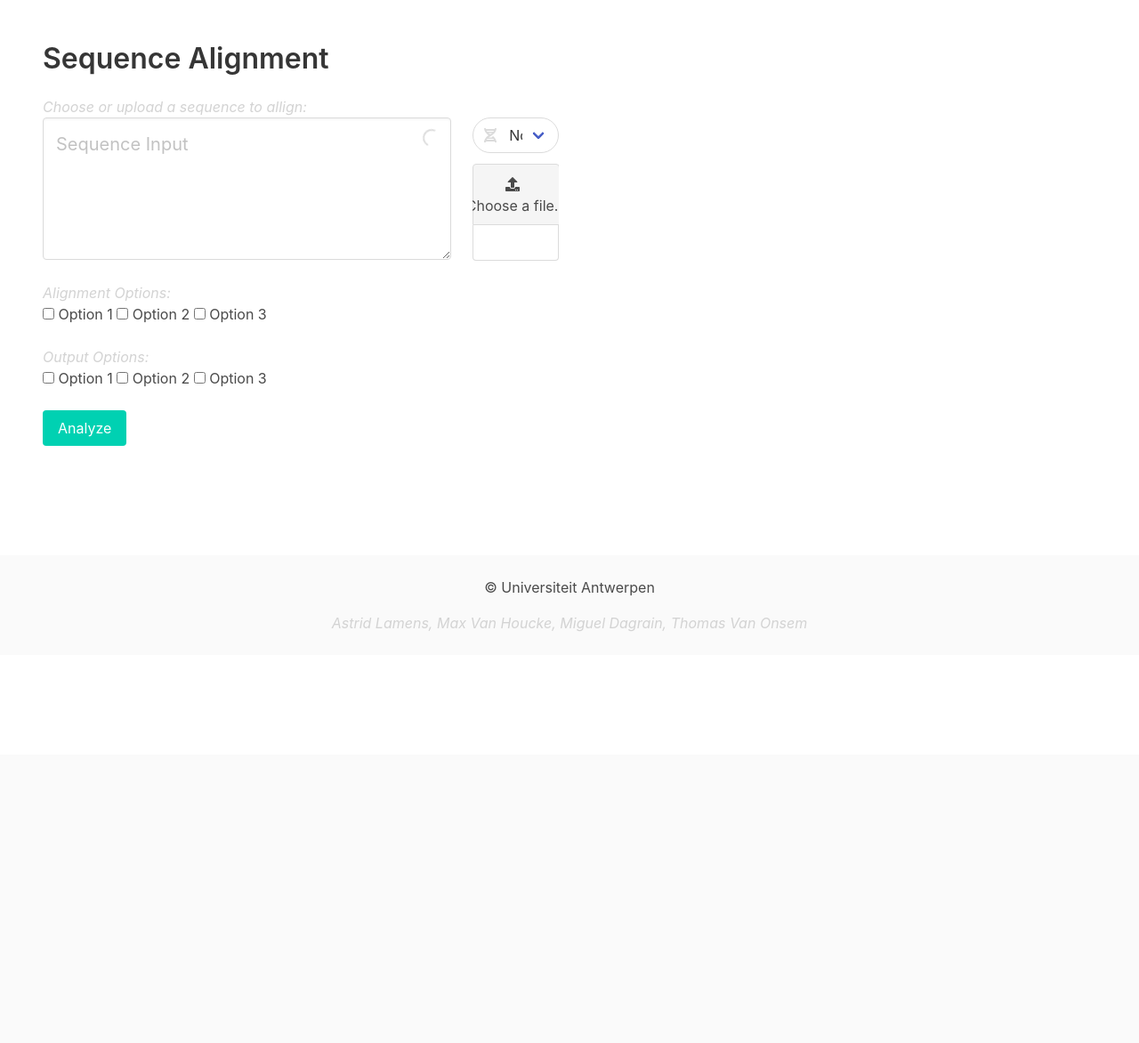
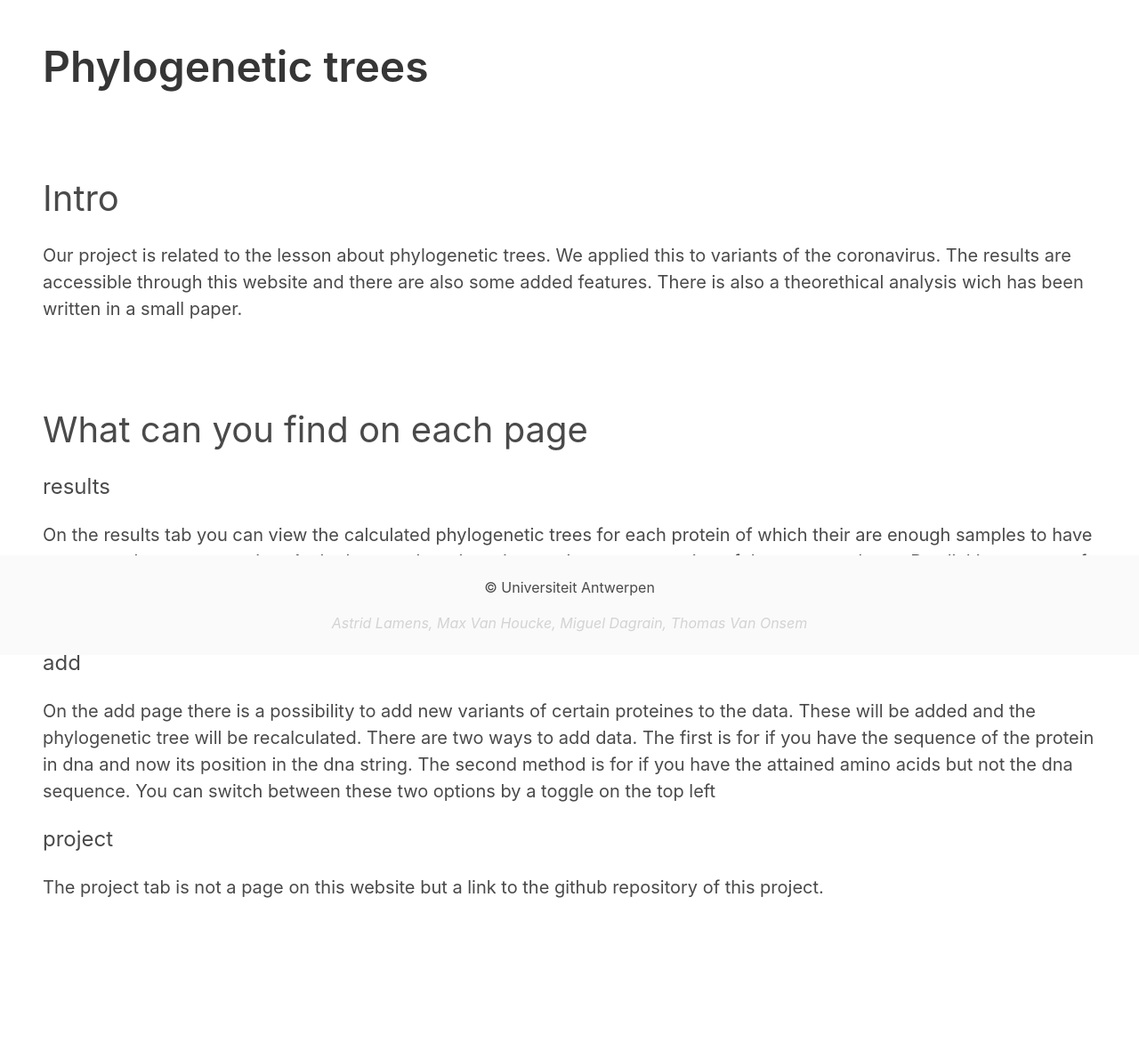
Before and after one commit to ThomasVanOnsem/SARS-CoV-2-Phylogeny, a Flask app: page / in a window 1280 px wide. Shown: the part 64-1236 px from the top of the page at 89% size. Before the commit the page ends 773 px from the top, so only its background shows below. Run offline with Flask 2, Linux system fonts and the light colour scheme; some libraries are stand-ins or nearby versions.

Commit message:
home page updated so it contains some information about the website

```diff
--- a/www/static/js/responsiveness_add.js
+++ b/www/static/js/responsiveness_add.js
@@ -2,7 +2,7 @@ function triggerToggle(event){
 	event.preventDefault();
 	var options = $('#type-sequence-input').children();
 	options.each(function () {
-		$(this).blur();
+		$(this).blur()
 		if ($(this).hasClass('is-selected')) {
 			$(this).removeClass('is-selected');
 			$(this).removeClass('is-primary');
--- a/www/templates/home.html
+++ b/www/templates/home.html
@@ -2,110 +2,29 @@
 
 {% block page %}
 <section class="section">
+    <h1 class="title is-1">Phylogenetic trees</h1>
+</section>
+<section class="section">
 
-    <h1 class="title">Sequence Alignment</h1>
-    <div class="columns">
-      <div class="column is-half">
-      <span class="description">Choose or upload a sequence to allign:</span>
-      <form action="http://localhost:5000/submit-data" method="POST" enctype="multipart/form-data">
-        <div class="columns">
+    <h2 class="subtitle is-2">Intro</h2>
+    <p class="content is-medium">Our project is related to the lesson about phylogenetic trees. We applied this to
+    variants of the coronavirus. The results are accessible through this website and there are also some added features.
+    There is also a theorethical analysis wich has been written in a small paper.</p>
 
-          <div class="column is-four-fifths is-desktop">
-            <div class="field">
-              <div class="control is-medium is-loading">  <!-- TODO loading for checking input -->
-                <label>
-                  <textarea class="textarea is-medium" placeholder="Sequence Input" name="sequence-text"></textarea>
-                </label>
-              </div>
-            </div>
-          </div>
+</section>
+<section class="section">
 
-          <div class="column">
+    <h2 class="subtitle is-2">What can you find on each page</h2>
 
-            <div class="field">
-              <div class="control has-icons-left">
-                <div class="select is-rounded">
-                  <select id="sequence-choices">
-                    <option selected="selected">None</option>
-                    <option>Sequence 1</option>
-                    <option>Sequence 2</option>
-                    <option>Sequence 3</option>
-                  </select>
-                </div>
-                <div class="icon is-small is-left">
-                  <i class="fas fa-dna"></i>
-                </div>
-              </div>
-            </div>
+    <h3 class="subtitle is-4">results</h3>
+    <p class="content is-medium">On the results tab you can view the calculated phylogenetic trees for each protein of which their are enough samples to have a trustworthy representation. At the bottom there is an interactive representation of the generated tree. By clicking on one of the endpoints you can see more information about this variant. Next to the information of the variant there is also some information about the selected protein and its purpose within the virus.</p>
 
-            <div id="upload-zone" class="">
-              <div class="file has-name is-boxed">
-                <label class="file-label">
-                  <input class="file-input" type="file" name="file">
-                  <span class="file-cta">
-                    <span class="file-icon"><i class="fas fa-upload"></i></span>
-                    <span class="file-label">Choose a file…</span>
-                  </span>
-                  <span class="file-name"></span>
-                </label>
-              </div>
-            </div>
+    <h3 class="subtitle is-4">add</h3>
+    <p class="content is-medium">On the add page there is a possibility to add new variants of certain proteines to the data. These will be added and the phylogenetic tree will be recalculated. There are two ways to add data. The first is for if you have the sequence of the protein in dna and now its position in the dna string. The second method is for if you have the attained amino acids but not the dna sequence. You can switch between these two options by a toggle on the top left</p>
 
-          </div>
+    <h3 class="subtitle is-4">project</h3>
+    <p class="content is-medium">The project tab is not a page on this website but a link to the github repository of this project.</p>
 
-        </div>
-
-        <span class="description">Alignment Options:</span>
-        <div class="container">
-          <label class="checkbox">
-            <input type="checkbox"> Option 1
-            <input type="checkbox"> Option 2
-            <input type="checkbox"> Option 3
-          </label>
-        </div>
-        <br>
-
-        <span class="description">Output Options:</span>
-        <div class="container">
-          <label class="checkbox">
-            <input type="checkbox"> Option 1
-            <input type="checkbox"> Option 2
-            <input type="checkbox"> Option 3
-          </label>
-        </div>
-        <br>
-        <div class="field">
-          <p class="control">
-            <button class="button is-primary" type="submit" onclick="addProgressBar()">Analyze</button>
-          </p>
-        </div>
-
-        <div id="progress-bar-div"></div>
-
-      </form>
-      </div>
-
-      <div class="column is-half">
-        <div class="centered-img">
-          <img src="{{ phylo_image }}">
-        </div>
-      </div>
-
-    </div>
 </section>
 
 {% endblock %}
-
-{% block scripts %}
-
-<script>
-  const fileInput = document.querySelector('#upload-zone input[type=file]');
-  fileInput.onchange = () => {
-    if (fileInput.files.length > 0) {
-      const fileName = document.querySelector('#upload-zone .file-name');
-      fileName.textContent = fileInput.files[0].name;
-    }
-  }
-</script>
-
-{% endblock %}
```
Also changed, not shown: www/templates/add.html (+14 -0 lines).
